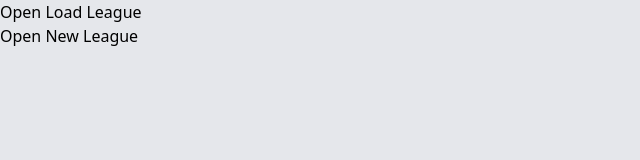
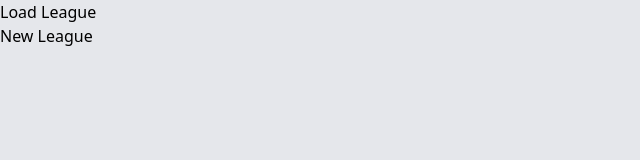
Before and after one commit to emanpecson/nba-fantasy-league, a Next.js app: page /1/menu in a window 1280 px wide. Shown: the top 160 px of the page, without its empty margins (0-640 px from the left). Built offline with nearby package versions, Linux system fonts and the light colour scheme.

Commit message:
refactor: :recycle: clean up menu code

```diff
--- a/src/app/[userId]/[leagueId]/home/page.tsx
+++ b/src/app/[userId]/[leagueId]/home/page.tsx
@@ -1,23 +1,18 @@
-'use client'
+'use client';
 
-import useLoadData from "@/hooks/useLoadData"
-import LeagueExtended from "@/models/LeagueExtended";
-import { useState } from "react";
+import useLoadData from '@/hooks/useLoadData';
+import LeagueExtended from '@/models/LeagueExtended';
 
-export default function Home({ params }: { params: { userId: string, leagueId: string } }) {
-	const [league, setLeague] = useState<LeagueExtended>();
+export default function Home({ params }: { params: { userId: string; leagueId: string } }) {
+  const { league, leagueIsLoading }: { league: LeagueExtended; leagueIsLoading: boolean } =
+    useLoadData(`/api/league?leagueId=${params.leagueId}`, 'league', 'leagueIsLoading');
 
-	useLoadData((data) => { setLeague(data) }, `/api/league?id=${params.leagueId}`);
-	console.log('league:', league);
-
-	return (
-		<div>
-			Home
-			<div>user: { params.userId }</div>
-			<div>league: { params.leagueId }</div>
-			{ league &&
-				<div>league name: { league?.name }</div>
-			}
-		</div>
-	)
+  return (
+    <div>
+      Home
+      <div>user: {params.userId}</div>
+      <div>league: {params.leagueId}</div>
+      {league && <div>league name: {league?.name}</div>}
+    </div>
+  );
 }
--- a/src/app/[userId]/menu/page.tsx
+++ b/src/app/[userId]/menu/page.tsx
@@ -1,32 +1,50 @@
 'use client';
 
 import Modal from '@/components/Modal';
-import LoadLeague from "./loadLeague/page";
-import NewLeague from "./newLeague/page";
-import { useState } from "react";
+import LoadLeague from './loadLeague/page';
+import NewLeague from './newLeague/page';
+import { useState } from 'react';
 
-export default function Menu() {
-	const [isOpenNL, setIsOpenNL] = useState(false);
-	const [isOpenLL, setIsOpenLL] = useState(false);
+export default function Menu({ params }: { params: { userId: string } }) {
+  const [isOpenNewLeague, setIsOpenNewLeague] = useState(false);
+  const [isOpenLoadLeague, setIsOpenLoadLeague] = useState(false);
 
   return (
     <div>
       <div>
-				<button onClick={() => {setIsOpenLL(true) }}>
-					Open Load League
+        <button
+          onClick={() => {
+            setIsOpenLoadLeague(true);
+          }}>
+          Load League
         </button>
 
-				<Modal isOpen={isOpenLL} onClose={() => { setIsOpenLL(false) }}>
-					<LoadLeague />
+        <Modal
+          isOpen={isOpenLoadLeague}
+          onClose={() => {
+            setIsOpenLoadLeague(false);
+          }}>
+          <LoadLeague
+            params={{
+              userId: params.userId,
+            }}
+          />
         </Modal>
       </div>
 
       <div>
-				<button onClick={() => {setIsOpenNL(true) }}>
-					Open New League
+        <button
+          onClick={() => {
+            setIsOpenNewLeague(true);
+          }}>
+          New League
         </button>
 
-				<Modal isOpen={isOpenNL} onClose={() => {setIsOpenNL(false) }}>
+        <Modal
+          isOpen={isOpenNewLeague}
+          onClose={() => {
+            setIsOpenNewLeague(false);
+          }}>
           <NewLeague />
         </Modal>
       </div>
```
Lines whose indentation alone changed are shown as unchanged.
